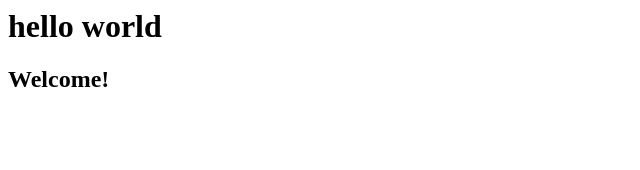
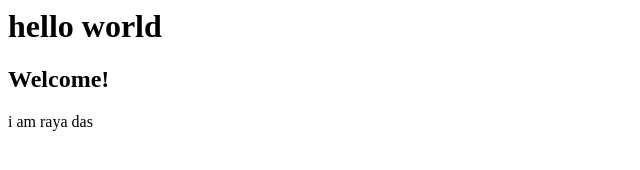
Before and after one commit to PiyushKrRai/teacher, a plain HTML site: page index.html in a window 1280 px wide. Shown: the full height of the page, 0-640 px from the left. Drawn offline with Linux system fonts and the light colour scheme.

Commit message:
added my name

```diff
--- a/index.html
+++ b/index.html
@@ -2,5 +2,6 @@
  <body>
   <h1>hello world</h1>
   <h2> Welcome! </h2>
+  i am raya das
  </body>
 </html>
```
